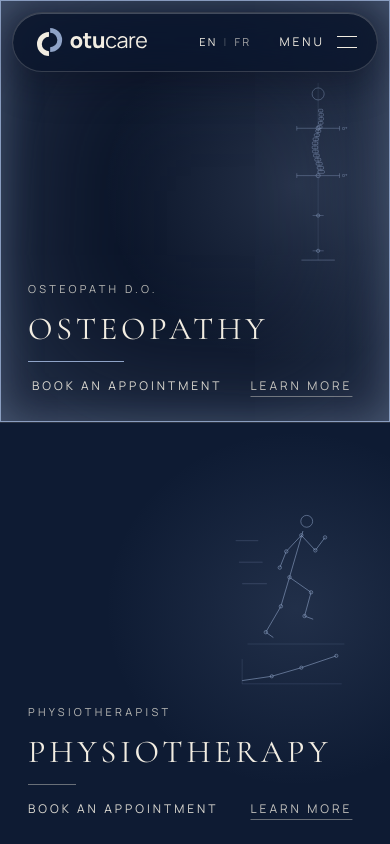
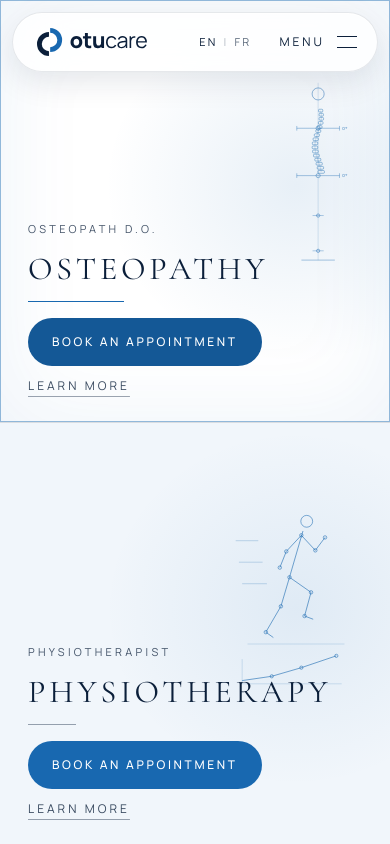
Before and after one commit to otudaviddo/otudavid, a Next.js app: page /en in a window 390 px wide. Shown: the top 844 px of the page. Built offline with nearby package versions, Linux system fonts and the light colour scheme.

Commit message:
Version d'essai fond blanc : thème clair par variables de couleur, accent bleu médical, boutons de rendez-vous pleins
Co-Authored-By: Claude Opus 5.5 <noreply@anthropic.com>
Claude-Session: https://claude.ai/code/session_01Mh1BQxcSa4NdpshWVMjazJ

```diff
--- a/src/app/(en)/layout.tsx
+++ b/src/app/(en)/layout.tsx
@@ -23,7 +23,7 @@ export const metadata: Metadata = {
   robots: { index: true, follow: true },
 };
 
-export const viewport: Viewport = { themeColor: "#0A1428" };
+export const viewport: Viewport = { themeColor: "#FFFFFF" };
 
 export default function RootLayout({ children }: { children: React.ReactNode }) {
   return <Shell lang="en">{children}</Shell>;
--- a/src/app/(fr)/layout.tsx
+++ b/src/app/(fr)/layout.tsx
@@ -23,7 +23,7 @@ export const metadata: Metadata = {
   robots: { index: true, follow: true },
 };
 
-export const viewport: Viewport = { themeColor: "#0A1428" };
+export const viewport: Viewport = { themeColor: "#FFFFFF" };
 
 export default function RootLayout({ children }: { children: React.ReactNode }) {
   return <Shell lang="fr">{children}</Shell>;
--- a/src/app/globals.css
+++ b/src/app/globals.css
@@ -2,11 +2,26 @@
 @tailwind components;
 @tailwind utilities;
 
-html { scroll-behavior: smooth; background: #0A1428; }
+/* ---------- Thème « fond blanc » ---------- */
+/* Par défaut : fond blanc, texte bleu marine, accent bleu médical. */
+:root {
+  --c-night: 255 255 255;      /* fond */
+  --c-nightSoft: 241 246 251;  /* fond alterné, bleu très pâle */
+  --c-ivory: 11 31 58;         /* texte */
+  --c-steel: 24 104 176;       /* accent */
+  --c-steelDeep: 20 88 150;
+  --c-ivoryDeep: 232 239 247;
+}
+/* Sections « claires » : texte marine sur fond blanc ou bleu très pâle, boutons marine. */
+[data-tone="light"] { --c-night: 11 31 58; --c-ivory: 244 247 251; }
+/* Blocs sur fond bleu (urgences) : texte blanc, bouton blanc. */
+.bg-steel { --c-night: 255 255 255; --c-nightSoft: 232 239 247; --c-ivory: 11 31 58; }
+
+html { scroll-behavior: smooth; background: #FFFFFF; }
 body { @apply bg-night text-ivory font-sans antialiased; }
 /* Jamais de défilement horizontal parasite */
 main { overflow-x: clip; }
-:focus-visible { outline: 1px solid #8FA3C7; outline-offset: 6px; }
+:focus-visible { outline: 2px solid #1868B0; outline-offset: 6px; }
 /* Les sections ne passent pas sous le menu fixe quand on clique sur un lien */
 section[id] { scroll-margin-top: 80px; }
 
@@ -28,9 +43,9 @@ section[id] { scroll-margin-top: 80px; }
 }
 .panel-text { transform: translate3d(calc(var(--px) * 7px), calc(var(--py) * 5px), 0); transition: transform .7s cubic-bezier(.2,.7,.2,1); }
 /* Version sans photo : halo doux derrière le dessin au trait */
-.panel-halo { opacity: .75; background: radial-gradient(70% 60% at 76% 44%, rgba(143,163,199,.20), rgba(143,163,199,0) 70%); }
+.panel-halo { opacity: .8; background: radial-gradient(70% 60% at 76% 44%, rgba(24,104,176,.10), rgba(24,104,176,0) 70%); }
 .panel-glow {
-  box-shadow: inset 0 0 0 1px rgba(143,163,199,.95), inset 0 0 40px rgba(143,163,199,.35), inset 0 0 160px rgba(143,163,199,.30);
+  box-shadow: inset 0 0 0 1px rgba(24,104,176,.45), inset 0 0 90px rgba(24,104,176,.08);
 }
 /* Dessin technique : chaque trait se trace au survol */
 .draw * { stroke-dasharray: 1; stroke-dashoffset: 1; transition: stroke-dashoffset 1.3s cubic-bezier(.65,0,.35,1); }
@@ -44,18 +59,19 @@ section[id] { scroll-margin-top: 80px; }
 /* Flou de ce qui passe dessous + reflet en haut. La teinte s'adapte au fond :
    verre clair sur les sections sombres, verre bleu nuit sur les sections claires. */
 .glass {
-  background: rgba(10, 20, 40, 0.9);
-  border: 1px solid rgba(242, 237, 226, 0.18);
-  box-shadow: inset 0 1px 0 rgba(255, 255, 255, 0.22), 0 14px 34px rgba(5, 10, 22, 0.35);
+  background: rgba(255, 255, 255, 0.94);
+  border: 1px solid rgba(11, 31, 58, 0.10);
+  box-shadow: inset 0 1px 0 rgba(255, 255, 255, 0.9), 0 10px 30px rgba(11, 31, 58, 0.10);
 }
-.glass-on-dark { background: rgba(38, 52, 82, 0.92); border-color: rgba(242, 237, 226, 0.3); }
-.glass-on-light { background: rgba(10, 20, 40, 0.92); }
-.glass-strong { background: rgba(10, 20, 40, 0.94); }
+/* Boutons flottants du téléphone : bleu plein, texte blanc, visibles sur toutes les sections. */
+.glass-on-dark, .glass-on-light {
+  --c-ivory: 255 255 255; --c-steel: 255 255 255;
+  background: rgba(24, 104, 176, 0.96); border-color: rgba(255, 255, 255, 0.35);
+  box-shadow: 0 12px 28px rgba(11, 31, 58, 0.22);
+}
 @supports ((-webkit-backdrop-filter: blur(1px)) or (backdrop-filter: blur(1px))) {
-  .glass { -webkit-backdrop-filter: blur(24px) saturate(180%); backdrop-filter: blur(24px) saturate(180%); }
-  .glass-on-dark { background: rgba(242, 237, 226, 0.2); border-color: rgba(242, 237, 226, 0.38); }
-  .glass-on-light { background: rgba(10, 20, 40, 0.78); }
-  .glass-strong { background: rgba(10, 20, 40, 0.8); }
+  .glass { -webkit-backdrop-filter: blur(24px) saturate(180%); backdrop-filter: blur(24px) saturate(180%); background: rgba(255, 255, 255, 0.8); }
+  .glass-on-dark, .glass-on-light { background: rgba(24, 104, 176, 0.92); }
 }
 
 /* ---------- Bandeau « rendez-vous en urgence » ---------- */
@@ -68,7 +84,7 @@ section[id] { scroll-margin-top: 80px; }
 }
 .urgent-band::after {
   content: ""; position: absolute; inset: 0; pointer-events: none;
-  background: linear-gradient(105deg, transparent 38%, rgba(255,255,255,.6) 50%, transparent 62%);
+  background: linear-gradient(105deg, transparent 38%, rgba(255,255,255,.28) 50%, transparent 62%);
   transform: translateX(-100%); animation: urgent-wave 7s ease-in-out 1.5s infinite;
 }
 @keyframes urgent-wave {
--- a/src/components/BookingPage.tsx
+++ b/src/components/BookingPage.tsx
@@ -28,7 +28,7 @@ export default function BookingPage({ kind, lang = "fr" }: { kind: "osteo" | "ki
         <p className="rise d1 mt-8 max-w-xl text-lg leading-relaxed text-ivory/75">{d.intro}</p>
 
         <div className="rise d2 mt-10 flex w-full flex-col gap-4 sm:w-auto sm:flex-row">
-          <a href={d.url} className="inline-flex min-h-[56px] w-full items-center justify-center rounded-full border border-ivory/40 px-10 text-xs uppercase tracking-[0.25em] transition-colors duration-500 hover:border-ivory hover:bg-ivory hover:text-night sm:w-auto">
+          <a href={d.url} className="inline-flex min-h-[56px] w-full items-center justify-center rounded-full bg-steel px-10 text-xs font-medium uppercase tracking-[0.25em] text-night transition-colors duration-300 hover:bg-steelDeep sm:w-auto">
             {C.ui.book}
           </a>
           <a href={site.phoneHref} className="inline-flex min-h-[56px] w-full items-center justify-center rounded-full border border-ivory/20 px-8 text-xs uppercase tracking-[0.25em] text-ivory/80 transition-colors hover:border-steel hover:text-steel sm:w-auto">
--- a/src/components/CabinetPage.tsx
+++ b/src/components/CabinetPage.tsx
@@ -49,7 +49,7 @@ export default function CabinetPage({ slug, lang = "fr" }: { slug: string; lang?
               <a
                 key={d.slug}
                 href={d.url}
-                className="flex min-h-[56px] items-center justify-center rounded-full border border-ivory/40 px-8 text-xs uppercase tracking-[0.25em] transition-colors duration-500 hover:border-ivory hover:bg-ivory hover:text-night"
+                className="flex min-h-[56px] items-center justify-center rounded-full bg-steel px-8 text-xs font-medium uppercase tracking-[0.25em] text-night transition-colors duration-300 hover:bg-steelDeep"
               >
                 {C.ui.bookShort} · {d.label}
               </a>
@@ -63,7 +63,7 @@ export default function CabinetPage({ slug, lang = "fr" }: { slug: string; lang?
 
       <UrgentSection lang={lang} title={C.ui.urgent.h2City(a.city)} text={C.ui.urgent.textCity(a.city, a.daysSentence)} />
 
-      <section className="w-full bg-ivory text-night">
+      <section data-tone="light" className="w-full bg-ivory text-night">
         <div className="mx-auto grid max-w-6xl gap-12 px-6 py-20 md:grid-cols-[5fr_7fr] md:px-10 md:py-28">
           <div className="space-y-10">
             <div>
@@ -138,7 +138,7 @@ export default function CabinetPage({ slug, lang = "fr" }: { slug: string; lang?
         </div>
       </section>
 
-      <section className="w-full bg-ivoryDeep text-night">
+      <section data-tone="light" className="w-full bg-ivoryDeep text-night">
         <div className="mx-auto max-w-6xl px-6 py-16 md:px-10">
           <p className="text-base text-night/75">
             {t.also} <a href={other.path} className="border-b border-night/30 pb-0.5 text-night hover:text-steelDeep">{other.city}</a> ({other.days.toLowerCase()}).
--- a/src/components/Choice.tsx
+++ b/src/components/Choice.tsx
@@ -192,8 +192,10 @@ export default function Choice({ d, image, position = "center", kind, alt = "",
         </span>
         <span className="font-serif text-[clamp(1.9rem,8.2vw,2.6rem)] leading-none tracking-[0.12em] text-ivory md:text-[clamp(2rem,3.3vw,3.6rem)]">{d.upper}</span>
         <span className="h-px w-12 bg-ivory/40 transition-all duration-700 group-hover:w-24 group-hover:bg-steel" />
-        <span className="flex flex-wrap items-baseline gap-x-8 gap-y-3">
-          <span className="text-xs uppercase tracking-[0.25em] text-ivory/90 transition-transform duration-500 group-hover:translate-x-1">
+        <span className="flex flex-wrap items-center gap-x-8 gap-y-3">
+          <span className={image
+            ? "text-xs uppercase tracking-[0.25em] text-ivory/90 transition-transform duration-500 group-hover:translate-x-1"
+            : "inline-flex min-h-[48px] items-center rounded-full bg-steel px-6 text-xs font-medium uppercase tracking-[0.22em] text-night transition-colors duration-300 group-hover:bg-steelDeep"}>
             {cta}
           </span>
           {/* Lien secondaire : la page du site, pour ceux qui veulent d'abord se renseigner */}
--- a/src/components/Contact.tsx
+++ b/src/components/Contact.tsx
@@ -16,7 +16,7 @@ export default function Contact({ lang = "fr" }: { lang?: Lang }) {
       {/* eslint-disable-next-line @next/next/no-img-element */}
       <img
         src="/images/ecorche-baton.webp" alt="" aria-hidden width={546} height={950} loading="lazy"
-        className="pointer-events-none absolute -right-20 bottom-0 h-[92%] w-auto select-none opacity-[0.16] mix-blend-multiply md:-right-6"
+        className="pointer-events-none absolute -right-20 bottom-0 h-[92%] w-auto select-none opacity-[0.10] mix-blend-multiply md:-right-6"
       />
       <div className="relative mx-auto max-w-6xl px-6 pb-36 pt-24 md:px-10 md:py-32">
         <div>
@@ -81,7 +81,7 @@ export default function Contact({ lang = "fr" }: { lang?: Lang }) {
             <a
               key={d.slug}
               href={d.url}
-              className="flex min-h-[56px] flex-1 items-center justify-center rounded-full border border-night/35 px-6 text-xs uppercase tracking-[0.25em] transition-colors duration-500 hover:border-night hover:bg-night hover:text-ivory"
+              className="flex min-h-[56px] flex-1 items-center justify-center rounded-full bg-steel px-6 text-xs font-medium uppercase tracking-[0.25em] text-night transition-colors duration-300 hover:bg-steelDeep"
             >
               {c.ui.bookShort} · {d.label}
             </a>
--- a/src/components/FaqCarousel.tsx
+++ b/src/components/FaqCarousel.tsx
@@ -32,7 +32,7 @@ export default function FaqCarousel({ items, tone = "dark", title, id, lang = "f
     : "border-night/20 text-night/70 hover:border-night hover:bg-night hover:text-ivory";
 
   return (
-    <section id={id} data-tone={tone} aria-labelledby={`${id ?? "faq"}-title`} className={`w-full ${dark ? "bg-night text-ivory" : "bg-ivory text-night"}`}>
+    <section id={id} data-tone={tone} aria-labelledby={`${id ?? "faq"}-title`} className={`w-full ${dark ? "bg-nightSoft text-ivory" : "bg-ivory text-night"}`}>
       <div className="mx-auto flex max-w-6xl flex-col gap-8 px-6 pb-10 pt-24 md:flex-row md:items-end md:justify-between md:px-10 md:pt-28">
         <div>
           <h2 id={`${id ?? "faq"}-title`} className="font-serif text-4xl leading-[1.1] sm:text-5xl">{title}</h2>
@@ -54,7 +54,7 @@ export default function FaqCarousel({ items, tone = "dark", title, id, lang = "f
         {items.map((it, i) => (
           <article
             key={i}
-            className={`flex w-[85%] shrink-0 snap-start flex-col rounded-2xl border p-7 sm:w-[420px] sm:p-9 ${dark ? "border-ivory/15 bg-ivory/[0.03]" : "border-night/15 bg-white/40"}`}
+            className={`flex w-[85%] shrink-0 snap-start flex-col rounded-2xl border p-7 sm:w-[420px] sm:p-9 ${dark ? "border-ivory/15 bg-night" : "border-night/15 bg-white/40"}`}
           >
             <h3 className="font-serif text-2xl leading-snug">{it.q}</h3>
             <p className={`mt-4 text-[15px] leading-relaxed ${dark ? "text-ivory/75" : "text-night/75"}`}>{it.a}</p>
--- a/src/components/LegalPage.tsx
+++ b/src/components/LegalPage.tsx
@@ -16,7 +16,7 @@ export default function LegalPage({ lang = "fr" }: { lang?: Lang }) {
         </h1>
       </section>
 
-      <section className="w-full bg-white text-night">
+      <section data-tone="light" className="w-full bg-white text-night">
         <div className="mx-auto max-w-6xl px-6 pb-24 pt-4 md:px-10 md:pb-28">
           <div className="max-w-2xl">
             <h2 className={h2}>{fr ? "Qui édite ce site" : "Who publishes this site"}</h2>
--- a/src/components/Parcours.tsx
+++ b/src/components/Parcours.tsx
@@ -74,7 +74,7 @@ export default function Parcours({ lang = "fr" }: { lang?: Lang }) {
       {/* eslint-disable-next-line @next/next/no-img-element */}
       <img
         src="/images/ecorche-marche.webp" alt="" aria-hidden width={524} height={950} loading="lazy"
-        className="pointer-events-none absolute -left-24 top-10 h-[70%] w-auto select-none opacity-[0.07] md:-left-10 md:h-[85%] md:opacity-[0.09]"
+        className="pointer-events-none absolute -left-24 top-10 h-[70%] w-auto select-none opacity-[0.14] md:-left-10 md:h-[85%] md:opacity-[0.18]"
       />
       <div className="relative mx-auto max-w-6xl px-6 py-24 md:px-10 md:py-32">
         <div className="max-w-2xl">
--- a/src/components/Testimonials.tsx
+++ b/src/components/Testimonials.tsx
@@ -6,7 +6,7 @@ import { content, reviewDate, type Lang } from "@/i18n";
 
 function Card({ t, lang }: { t: (typeof testimonials)[number]; lang: Lang }) {
   return (
-    <figure className="flex w-[300px] shrink-0 flex-col justify-between rounded-2xl border border-night/15 bg-white/50 px-6 py-7 sm:w-[400px] sm:px-8 sm:py-8">
+    <figure className="flex w-[300px] shrink-0 flex-col justify-between rounded-2xl border border-night/15 bg-ivory/60 px-6 py-7 sm:w-[400px] sm:px-8 sm:py-8">
       <blockquote className="font-serif text-lg leading-relaxed text-night/90 sm:text-xl">
         &laquo;&nbsp;{t.quote}&nbsp;&raquo;
       </blockquote>
@@ -70,7 +70,7 @@ export default function Testimonials({ lang = "fr" }: { lang?: Lang }) {
   const arrow = "flex h-12 w-12 items-center justify-center rounded-full border border-night/20 text-night/70 transition-colors duration-300 hover:border-night hover:bg-night hover:text-ivory";
 
   return (
-    <section id="avis" data-tone="light" aria-labelledby="avis-title" className="relative w-full bg-ivory text-night">
+    <section id="avis" data-tone="light" aria-labelledby="avis-title" className="relative w-full bg-white text-night">
       <div className="mx-auto flex max-w-6xl flex-col gap-8 px-6 pb-12 pt-24 md:flex-row md:items-end md:justify-between md:px-10 md:pt-32">
         <div>
           <h2 id="avis-title" className="font-serif text-4xl leading-[1.1] sm:text-5xl">{t.title}</h2>
--- a/tailwind.config.ts
+++ b/tailwind.config.ts
@@ -5,13 +5,15 @@ const config: Config = {
   content: ["./src/**/*.{ts,tsx}"],
   theme: {
     extend: {
+      // Les couleurs passent par des variables (voir globals.css) : un même nom
+      // change de valeur selon que la section est blanche, bleu très pâle ou bleue.
       colors: {
-        night: "#0A1428",       // bleu nuit profond (fond principal)
-        nightSoft: "#0E1B33",   // bleu nuit légèrement plus clair (sections alternées)
-        ivory: "#F2EDE2",       // ivoire (texte)
-        steel: "#8FA3C7",       // bleu plus clair (interactions, textes secondaires)
-        steelDeep: "#45587C",   // bleu acier foncé (accents lisibles sur fond ivoire)
-        ivoryDeep: "#E9E2D4",   // ivoire légèrement plus soutenu (sections claires alternées)
+        night: "rgb(var(--c-night) / <alpha-value>)",
+        nightSoft: "rgb(var(--c-nightSoft) / <alpha-value>)",
+        ivory: "rgb(var(--c-ivory) / <alpha-value>)",
+        steel: "rgb(var(--c-steel) / <alpha-value>)",
+        steelDeep: "rgb(var(--c-steelDeep) / <alpha-value>)",
+        ivoryDeep: "rgb(var(--c-ivoryDeep) / <alpha-value>)",
       },
       fontFamily: {
         serif: ["var(--font-serif)", "Georgia", "serif"],
```
Also changed, not shown: 1 other file (tests, documents, lock files or other folders).
